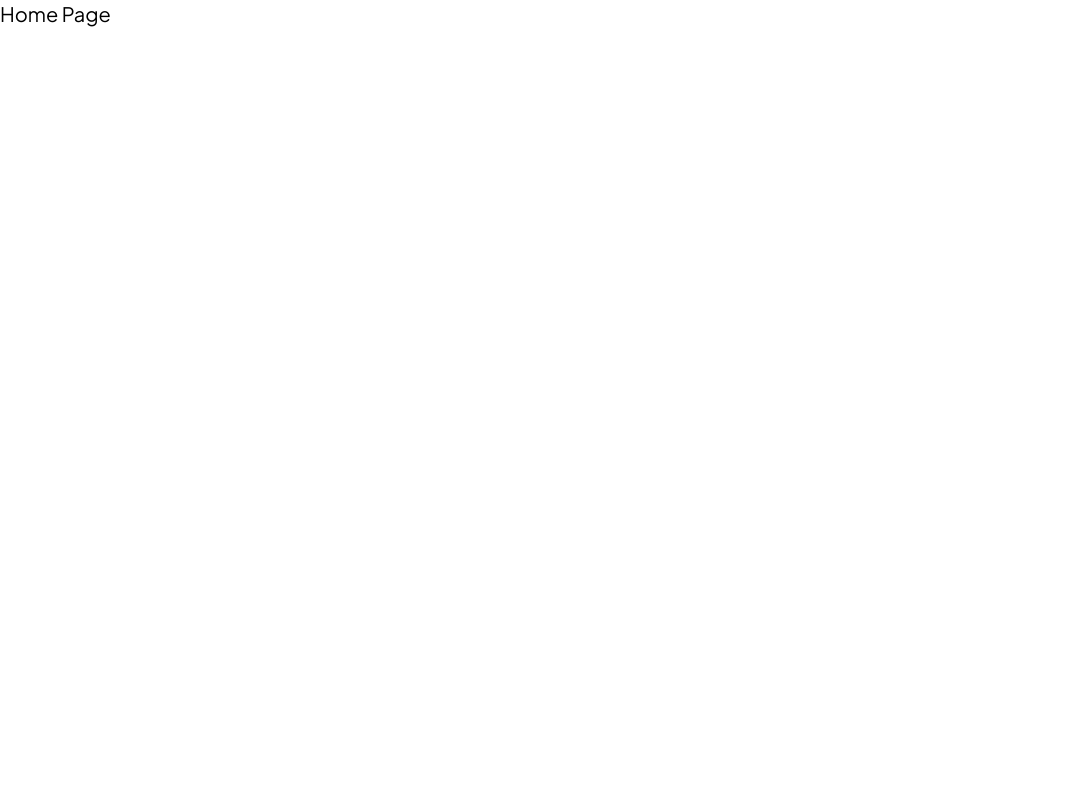
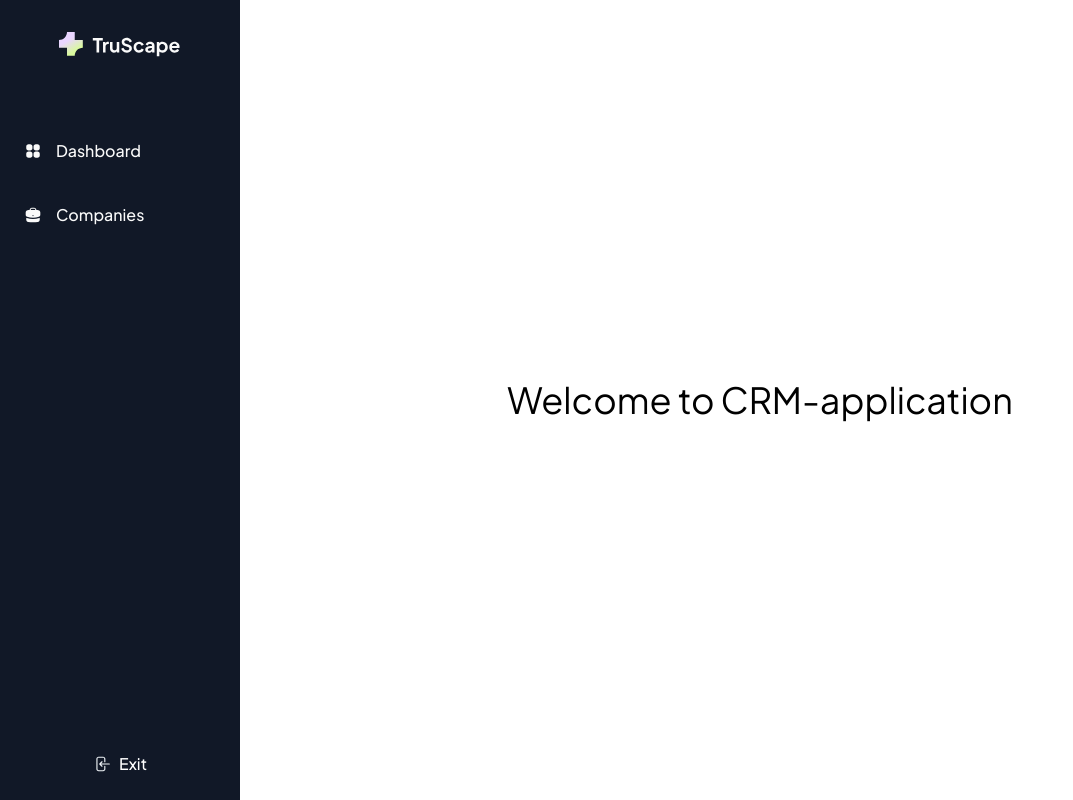
Before and after one commit to vladikshevchuk/crm-nextjs, a Next.js app: page / in a window 1280 px wide. Shown: the whole page, without its empty margins (0-1073 px from the left). Built offline with nearby package versions, Linux system fonts and the light colour scheme.

Commit message:
implemented home page

```diff
--- a/src/app/(admin)/layout.tsx
+++ /dev/null
@@ -1,14 +0,0 @@
-import Sidebar from '../components/sidebar'
-
-interface ILayoutProps {
-	children: React.ReactNode
-}
-
-export default function Layout({ children }: ILayoutProps) {
-	return (
-		<>
-			<Sidebar />
-			<div className='ml-60'>{children}</div>
-		</>
-	)
-}
--- a/src/app/components/sidebar.tsx
+++ b/src/app/components/sidebar.tsx
@@ -2,6 +2,7 @@
 
 import SidebarItem from '@/app/components/sidebar-item'
 import Image from 'next/image'
+import Link from 'next/link'
 import { usePathname, useRouter } from 'next/navigation'
 
 export interface SidebarProps {}
@@ -16,6 +17,7 @@ export default function Sidebar({}: SidebarProps) {
 	return (
 		<aside className='fixed top-0 left-0 z-40 w-60 h-screen'>
 			<div className='flex flex-col h-full overflow-y-auto bg-gray-900'>
+				<Link href='/'>
 					<Image
 						className='py-8 mb-11 mx-auto'
 						width={122}
@@ -23,6 +25,7 @@ export default function Sidebar({}: SidebarProps) {
 						src='/icons/logo.svg'
 						alt='logo'
 					/>
+				</Link>
 				<ul className='space-y-7'>
 					<SidebarItem
 						current={pathname === '/dashboard'}
--- a/src/app/layout.tsx
+++ b/src/app/layout.tsx
@@ -1,5 +1,6 @@
 import Providers from '@/app/components/providers'
 import { Plus_Jakarta_Sans } from 'next/font/google'
+import Sidebar from './components/sidebar'
 import './globals.css'
 
 const font = Plus_Jakarta_Sans({ subsets: ['latin'] })
@@ -12,7 +13,10 @@ export default function RootLayout({
 	return (
 		<html lang='en'>
 			<body className={font.className}>
-				<Providers>{children}</Providers>
+				<Providers>
+					<Sidebar />
+					<div className='ml-60'>{children}</div>
+				</Providers>
 			</body>
 		</html>
 	)
--- a/src/app/page.tsx
+++ b/src/app/page.tsx
@@ -1,7 +1,9 @@
 export default function Home() {
 	return (
-		<main>
-			<h1 className='text-xl'>Home Page</h1>
+		<main className='h-screen flex align-middle justify-center'>
+			<div className='h-10 mt-auto mb-auto'>
+				<h1 className='text-4xl'>Welcome to CRM-application</h1>
+			</div>
 		</main>
 	)
 }
```
Lines whose indentation alone changed are shown as unchanged.
